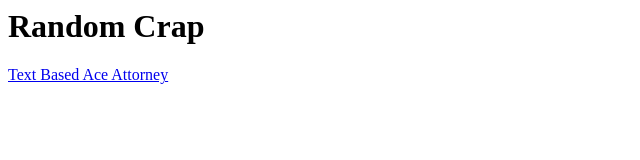
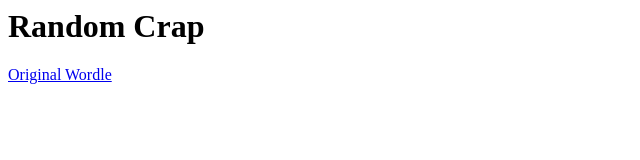
Before and after one commit to spencerthayes/grud.github.io, a plain HTML site: page index.html in a window 1280 px wide. Shown: the full height of the page, 0-640 px from the left. Drawn offline with Linux system fonts and the light colour scheme.

Commit message:
Update index.html

```diff
--- a/index.html
+++ b/index.html
@@ -5,6 +5,6 @@
 	</head>
 	<body>
 		<h1>Random Crap</h1>
-		<p> <a href="https://spencerthayes.github.io/original-wordle">Text Based Ace Attorney</a></p>
+		<p> <a href="https://spencerthayes.github.io/original-wordle">Original Wordle</a></p>
 	</body>
 </html>
```
